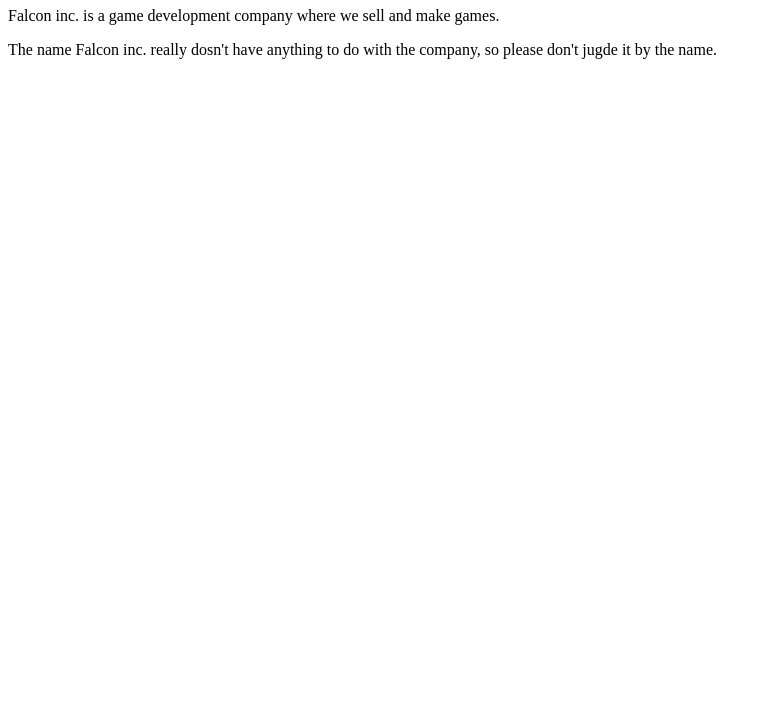
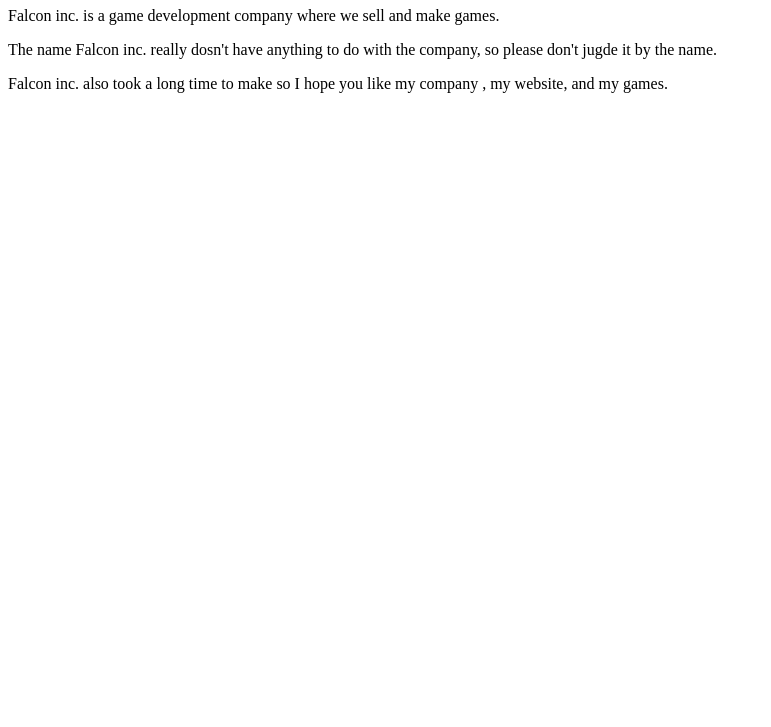
Before and after one commit to eliwk/eliwk.github.io, a plain HTML site: page index.html in a window 1280 px wide. Shown: the part 73-800 px from the top of the page, without its empty margins (0-771 px from the left). Drawn offline with Linux system fonts and the light colour scheme.

Commit message:
Update index.html

```diff
--- a/index.html
+++ b/index.html
@@ -12,7 +12,7 @@
 	<h1>Falcon inc.</h1>
     <p>Falcon inc. is a game development company where we sell and make games.</p>
     <p>The name Falcon inc. really dosn't have anything to do with the company, so     please don't jugde it by the name.</p>
-
+    <p>Falcon inc. also took a long time to make so I hope you like my company         , my website, and my games.</p>
 
 
 
```
